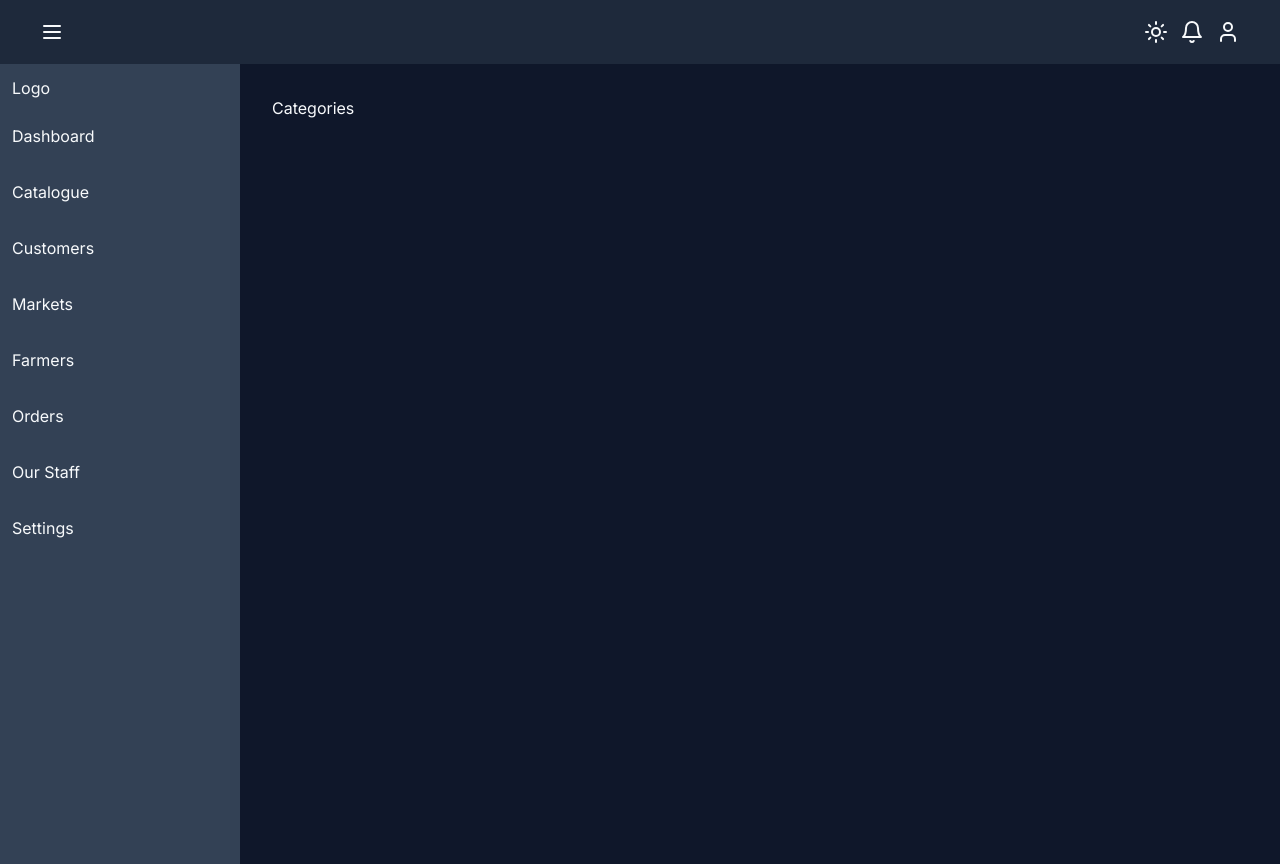
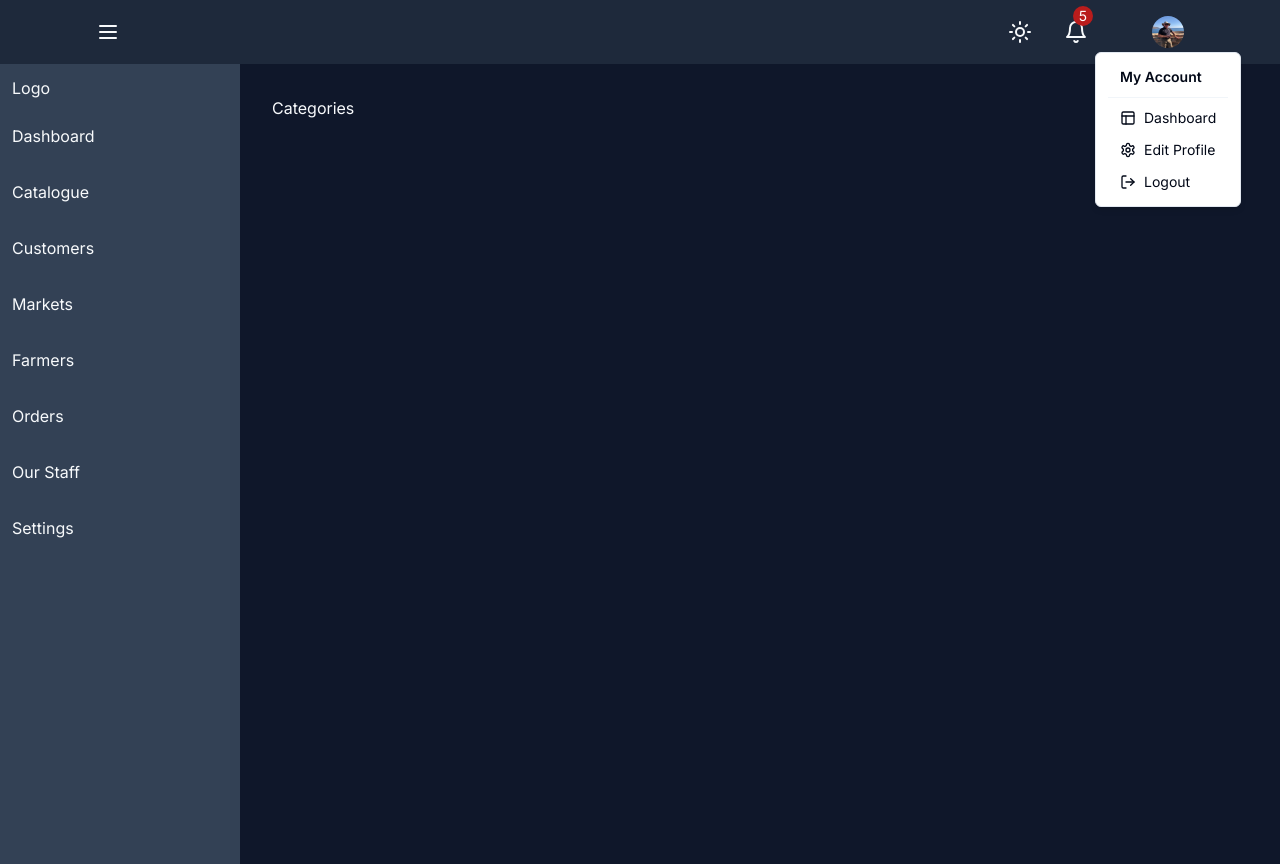
Before and after one commit to NeilRow56/jb_ecomm, a Next.js app: page /dashboard/categories in a window 1280 px wide. Both pictures are taken after a click on the button 1192 px from the left and 32 px from the top of the page. Built offline with nearby package versions, Linux system fonts and the light colour scheme.

Commit message:
Added dropdoen menu to notifications and profile

```diff
--- a/package.json
+++ b/package.json
@@ -22,9 +22,11 @@
     "clsx": "^2.1.0",
     "lucide-react": "^0.304.0",
     "next": "13.5.6",
+    "next-themes": "^0.2.1",
     "react": "^18.3.0-canary-493f72b0a-20230727",
     "react-chartjs-2": "^5.2.0",
     "react-dom": "^18.3.0-canary-8039e6d0b-20231026",
+    "react-icons": "^4.12.0",
     "tailwind-merge": "^2.2.0",
     "tailwindcss-animate": "^1.0.7"
   },
--- a/src/app/(back-office)/_components/Navbar.tsx
+++ b/src/app/(back-office)/_components/Navbar.tsx
@@ -1,26 +1,158 @@
-import { Bell, Menu, Sun, User } from 'lucide-react'
+import { Bell, Layout, LogOut, Menu, Settings, Sun, User } from 'lucide-react'
+import Image from 'next/image'
 import Link from 'next/link'
+import {
+  DropdownMenu,
+  DropdownMenuContent,
+  DropdownMenuItem,
+  DropdownMenuLabel,
+  DropdownMenuSeparator,
+  DropdownMenuTrigger,
+} from '@/components/ui/dropdown-menu'
+import { Button } from '@/components/ui/button'
+import { Badge } from '@/components/ui/badge'
 
 type Props = {}
 
 const Navbar = (props: Props) => {
   return (
-    <div className=" fixed top-0  flex h-16 w-full items-center justify-between  bg-slate-800 px-10 py-4 text-slate-50">
+    <div className=" fixed top-0  flex h-16 w-full items-center justify-between  overflow-hidden bg-slate-800 px-24  py-4 text-slate-50">
       <div className="flex">
         <button>
           <Menu />
         </button>
       </div>
-      <div className="flex space-x-3">
+      <div className="flex space-x-8">
         <button>
           <Sun />
         </button>
-        <button>
-          <Bell />
-        </button>
-        <button>
-          <User />
-        </button>
+
+        <DropdownMenu>
+          <DropdownMenuTrigger>
+            <div className="flex items-center">
+              <Bell />
+
+              <span className="absolute right-[187px] top-[6px] flex h-5 w-5 items-center justify-center rounded-full bg-red-700 text-sm text-white">
+                5
+              </span>
+            </div>
+          </DropdownMenuTrigger>
+          <DropdownMenuContent className="w-[350px] bg-slate-800 px-4 py-2 pr-4 text-slate-200">
+            <DropdownMenuLabel>Notifications</DropdownMenuLabel>
+            <DropdownMenuSeparator />
+            <DropdownMenuItem className="cursor-pointer">
+              <div className=" flex  items-center">
+                <div className="flex w-8">
+                  <Layout className=" h-4 w-4" />
+                </div>
+
+                <div className="flex flex-col">
+                  <span className="text-xs">Sam Sweet placed £300 order</span>
+                  <div className="flex flex-row">
+                    <Badge className="w-[85px] items-center bg-red-600 px-1  text-xs">
+                      <span className="flex w-full ">Out of Stock</span>
+                    </Badge>
+                    <h6 className=" pl-2 pt-[3px] text-xs text-slate-200">
+                      12 Dec 2023 - 12:40pm
+                    </h6>
+                  </div>
+                </div>
+              </div>
+            </DropdownMenuItem>
+            <DropdownMenuSeparator />
+            <DropdownMenuItem className="cursor-pointer">
+              <div className=" flex w-full items-center">
+                <div className="flex w-8">
+                  <Image
+                    src="/profile.jpg"
+                    width={200}
+                    height={200}
+                    className="h-5 w-5  rounded-full"
+                    alt="profile picture"
+                  />
+                </div>
+                <div className="flex flex-col">
+                  <span className="text-xs">Sam Sweet placed £300 order</span>
+                  <div className="flex flex-row">
+                    <Badge className="w-[85px] items-center bg-green-600 px-1 text-center  text-xs">
+                      <span className="flex w-full ">In Stock</span>
+                    </Badge>
+                    <h6 className="w-full pl-2 pt-[3px] text-xs text-slate-200">
+                      12 Dec 2023 - 12:40pm
+                    </h6>
+                  </div>
+                </div>
+              </div>
+            </DropdownMenuItem>
+            <DropdownMenuSeparator />
+            <DropdownMenuItem className="cursor-pointer">
+              <div className=" flex  items-center">
+                <div className="flex w-8">
+                  <Layout className=" h-4 w-4" />
+                </div>
+
+                <div className="flex flex-col">
+                  <span className="text-xs">Sam Sweet placed £300 order</span>
+                  <div className="flex flex-row">
+                    <Badge className="w-[85px] items-center bg-red-600 px-1  text-xs">
+                      <span className="flex w-full ">Out of Stock</span>
+                    </Badge>
+                    <h6 className="pl-2 pt-[3px] text-xs text-slate-200">
+                      Dashboard
+                    </h6>
+                  </div>
+                </div>
+              </div>
+            </DropdownMenuItem>
+            <DropdownMenuSeparator />
+            <DropdownMenuItem className="cursor-pointer">
+              <div className=" flex items-center">
+                <div className="flex w-8">
+                  <Layout className=" h-4 w-4" />
+                </div>
+                <div className="flex flex-col">
+                  <span className="text-xs">Sam Sweet placed £300 order</span>
+                  <div className="flex flex-row">
+                    <Badge className="w-[85px] items-center bg-green-600 px-1 text-center  text-xs">
+                      <span className="flex w-full ">In Stock</span>
+                    </Badge>
+                    <h6 className="pl-2 pt-[3px] text-xs text-slate-200">
+                      Dashboard
+                    </h6>
+                  </div>
+                </div>
+              </div>
+            </DropdownMenuItem>
+          </DropdownMenuContent>
+        </DropdownMenu>
+        <DropdownMenuSeparator />
+        <DropdownMenu>
+          <DropdownMenuTrigger>
+            <Image
+              src="/profile.jpg"
+              width={200}
+              height={200}
+              className="h-8 w-8 rounded-full"
+              alt="profile picture"
+            />
+          </DropdownMenuTrigger>
+          <DropdownMenuContent className="px-4 py-2 pr-4">
+            <DropdownMenuLabel>My Account</DropdownMenuLabel>
+            <DropdownMenuSeparator />
+            <DropdownMenuItem className="cursor-pointer ">
+              <Layout className="mr-2 h-4 w-4" />
+              <span>Dashboard</span>
+            </DropdownMenuItem>
+            <DropdownMenuItem className="cursor-pointer">
+              <Settings className="mr-2 h-4 w-4" />
+              <span>Edit Profile</span>
+            </DropdownMenuItem>
+            <DropdownMenuItem className="cursor-pointer">
+              <LogOut className="mr-2 h-4 w-4" />
+              <span>Logout</span>
+            </DropdownMenuItem>
+          </DropdownMenuContent>
+        </DropdownMenu>
       </div>
     </div>
   )
--- /dev/null
+++ b/src/components/ui/badge.tsx
@@ -0,0 +1,36 @@
+import * as React from "react"
+import { cva, type VariantProps } from "class-variance-authority"
+
+import { cn } from "@/lib/utils"
+
+const badgeVariants = cva(
+  "inline-flex items-center rounded-full border px-2.5 py-0.5 text-xs font-semibold transition-colors focus:outline-none focus:ring-2 focus:ring-ring focus:ring-offset-2",
+  {
+    variants: {
+      variant: {
+        default:
+          "border-transparent bg-primary text-primary-foreground hover:bg-primary/80",
+        secondary:
+          "border-transparent bg-secondary text-secondary-foreground hover:bg-secondary/80",
+        destructive:
+          "border-transparent bg-destructive text-destructive-foreground hover:bg-destructive/80",
+        outline: "text-foreground",
+      },
+    },
+    defaultVariants: {
+      variant: "default",
+    },
+  }
+)
+
+export interface BadgeProps
+  extends React.HTMLAttributes<HTMLDivElement>,
+    VariantProps<typeof badgeVariants> {}
+
+function Badge({ className, variant, ...props }: BadgeProps) {
+  return (
+    <div className={cn(badgeVariants({ variant }), className)} {...props} />
+  )
+}
+
+export { Badge, badgeVariants }
```
Also changed, not shown: src/components/ui/dropdown-menu.tsx (+18 -18 lines), public/profile.jpg (added), 1 other file (tests, documents, lock files or other folders).
